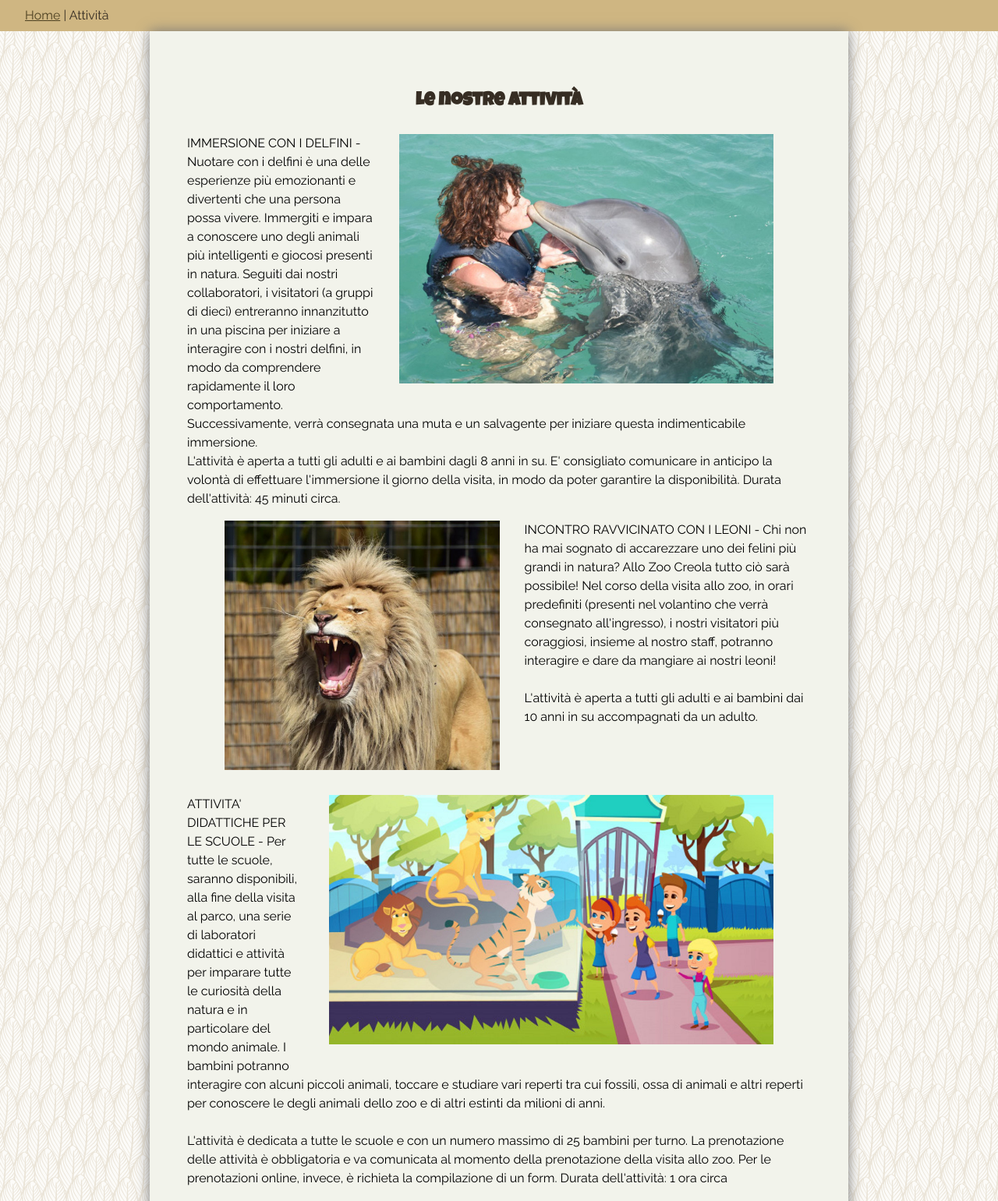
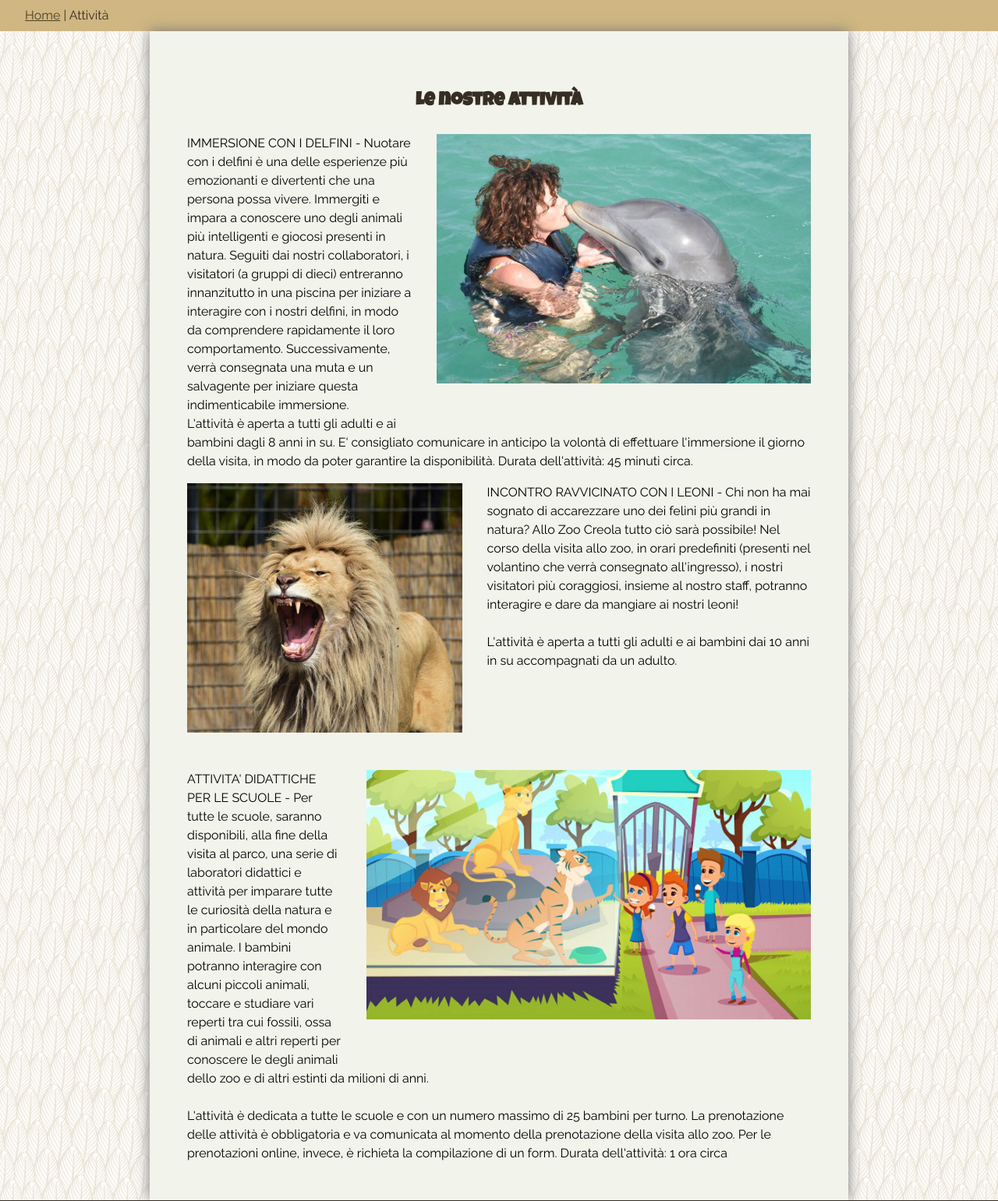
Before and after one commit to vittoriosantagiuliana/TecWeb, a PHP site: page /activities.php in a window 1280 px wide. Shown: the part 83-1624 px from the top of the page at 78% size. Run offline with PHP 8.4, Linux system fonts and the light colour scheme.

Commit message:
Fix immagini, posizioni immagini e testo Attività

```diff
--- a/css/style.css
+++ b/css/style.css
@@ -636,20 +636,18 @@ textarea {
 
 .activitySection img{
 	height:20em;
-	margin-left:3em;
-	margin-right: 3em;
 }
 
 .activitySection:nth-child(odd) img {
 	float: left;
-	margin-right: 2em;
-	margin-bottom: 2em;
+	margin-bottom: 3em;
+	margin-right:2em;
 }
 
 .activitySection:nth-child(even) img {
 	float: right;
-	margin-left: 2em;
-	margin-bottom: 2em;
+	margin-bottom: 3em;
+	margin-left:2em;
 }
 
 @media screen and (max-width: 960px) {
```
